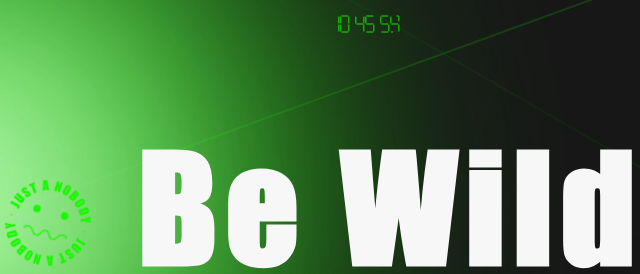
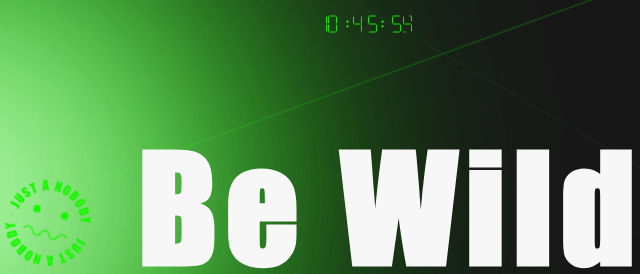
Before and after one commit to epiphanylcw/blog, a plain HTML site: page index.html in a window 1280 px wide. Shown: the top 274 px of the page, 272-912 px from the left. Drawn offline with Linux system fonts and the light colour scheme.

```diff
--- a/index.html
+++ b/index.html
@@ -19,11 +19,19 @@
             <svg viewbox='0 0 7 14'>
                 <polygon points="7,7 0,7 0,0 7,0 7,7 7,14 0,14 0,7 7,7" />
             </svg>
+            <svg viewbox='0 0 1 14' >
+                <circle cx="0.5" cy="6" r="0.5" fill="var(--theme_green)" stroke="none"/>
+                <circle cx="0.5" cy="8" r="0.5" fill="var(--theme_green)" stroke="none" />
+            </svg>
             <svg viewbox='0 0 7 14'>
                 <polygon points="7,7 0,7 0,0 7,0 7,7 7,14 0,14 0,7 7,7" />
             </svg>
             <svg viewbox='0 0 7 14'>
                 <polygon points="7,7 0,7 0,0 7,0 7,7 7,14 0,14 0,7 7,7" />
+            </svg>
+            <svg viewbox='0 0 1 14' >
+                <circle cx="0.5" cy="6" r="0.5" fill="var(--theme_green)" stroke="none" />
+                <circle cx="0.5" cy="8" r="0.5" fill="var(--theme_green)" stroke="none" />
             </svg>
             <svg viewbox='0 0 7 14'>
                 <polygon points="7,7 0,7 0,0 7,0 7,7 7,14 0,14 0,7 7,7" />
```
